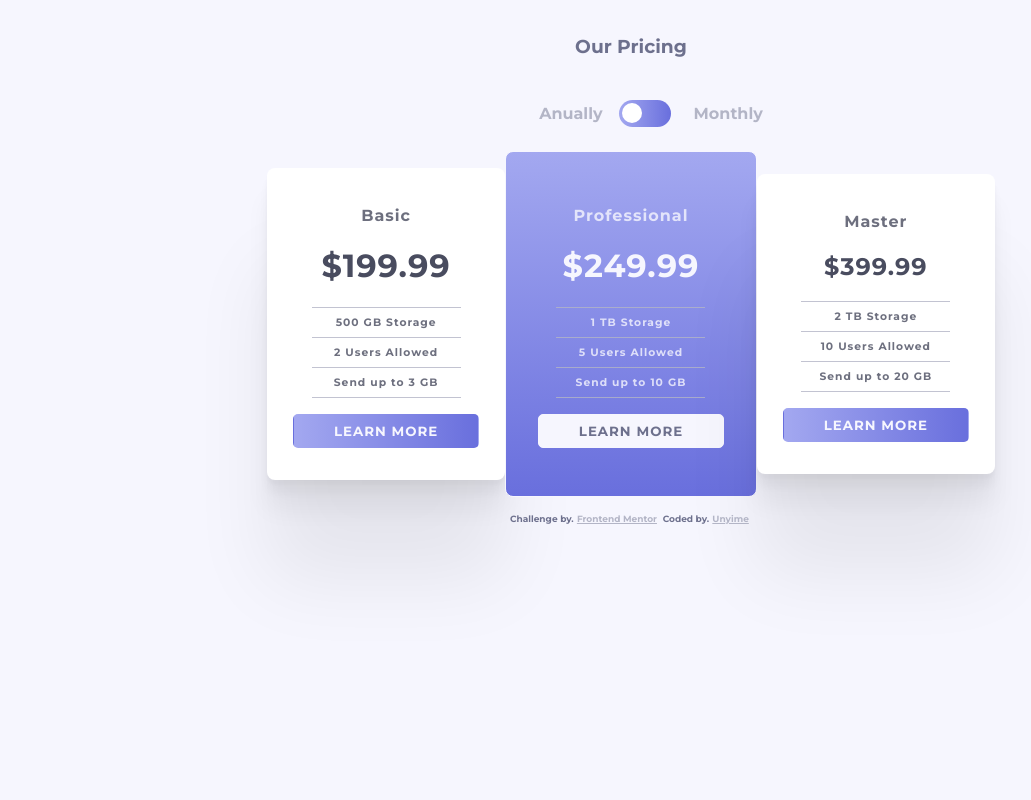
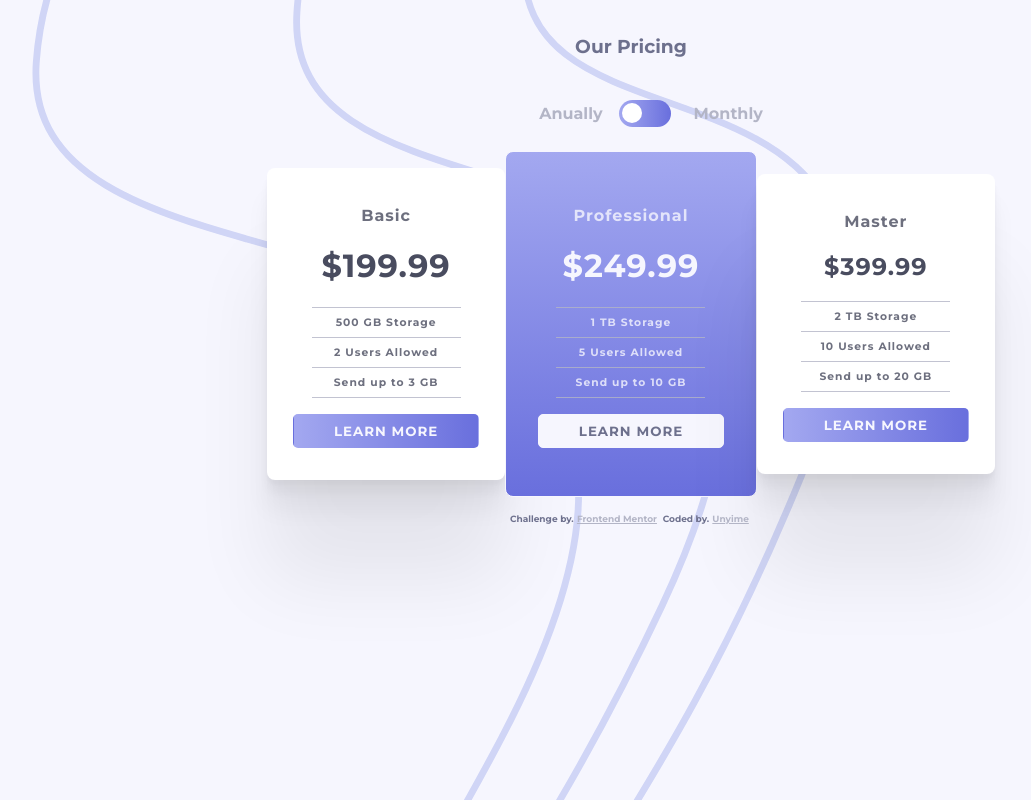
Before and after one commit to Uny1me/Price-Card, a plain HTML site: page index.html in a window 1280 px wide. Shown: the whole page, without its empty margins (9-1040 px from the left). Drawn offline with Linux system fonts and the light colour scheme; the site is published under a folder, as on GitHub Pages, so addresses that start at the root find nothing.

Commit message:
Update style.css

```diff
--- a/css/style.css
+++ b/css/style.css
@@ -11,7 +11,7 @@ body {
   margin: 0;
   padding: 0;
   background: var(--vlgb-color);
-  background-image: url(/images/bg-top.svg);
+  background-image: url(../images/bg-top.svg);
   background-size: cover;
   font-weight: 700;
   font-family: 'Montserrat', sans-serif;
```
